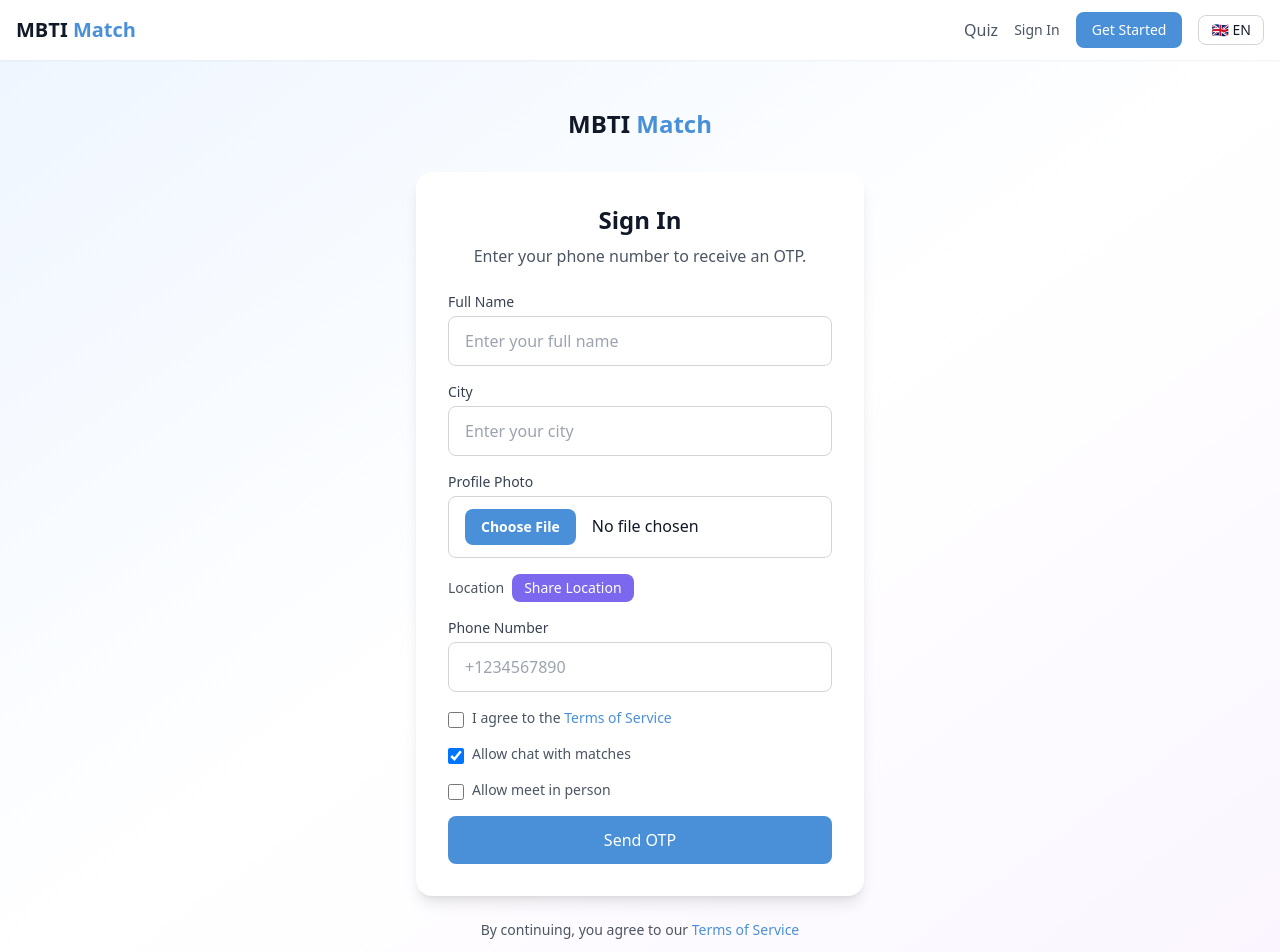
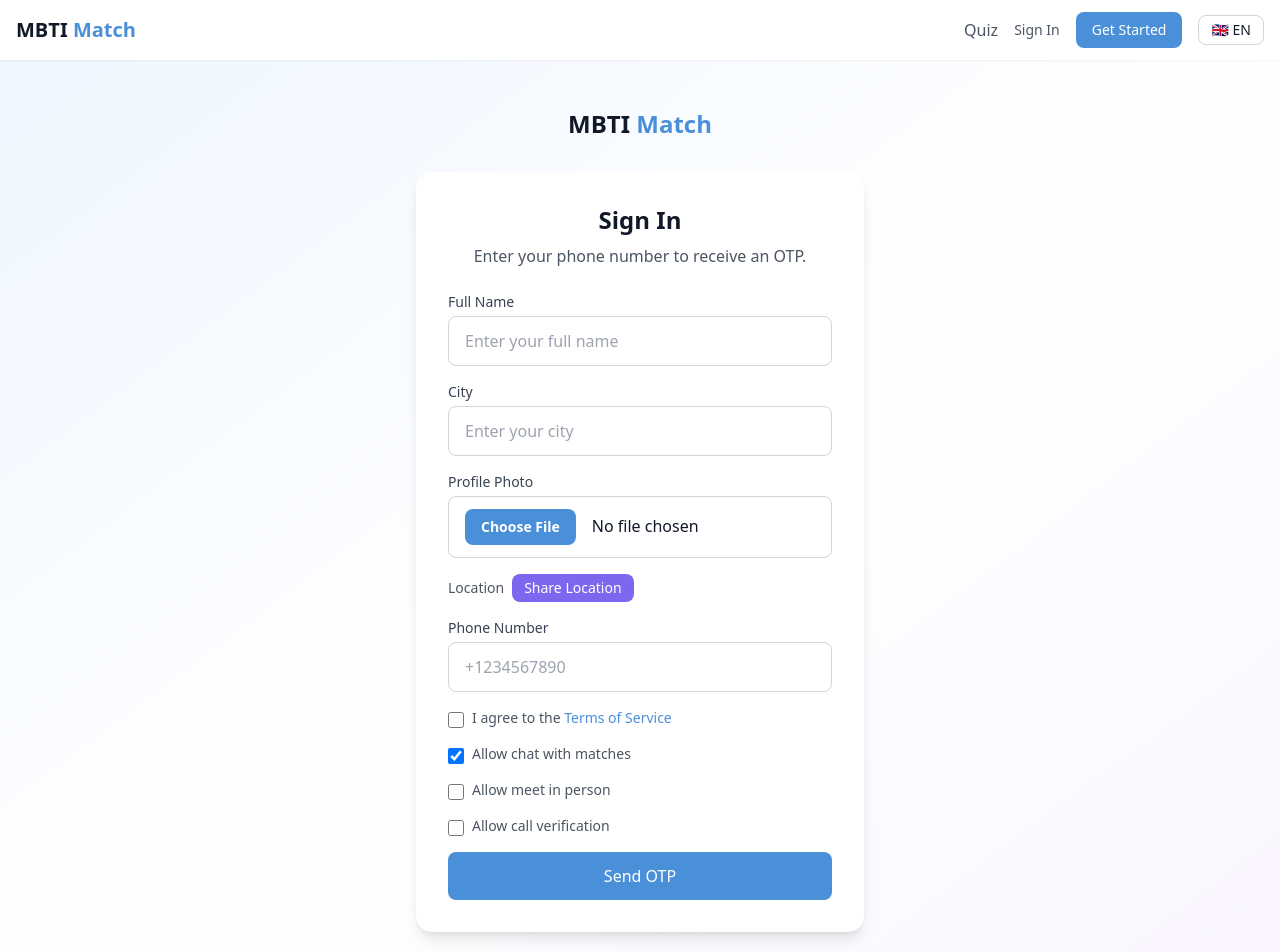
Before and after one commit to Jahanaray/MBTISharp, a React (Vite) app in the folder frontend/: page /login in a window 1280 px wide. Shown: the top 952 px of the page. Built offline with nearby package versions, Linux system fonts and the light colour scheme.

Commit message:
T094: Add call verification consent checkbox to registration form

```diff
--- a/frontend/src/i18n/locales/en/common.json
+++ b/frontend/src/i18n/locales/en/common.json
@@ -119,6 +119,7 @@
     "shareLocation": "Share Location",
     "gettingLocation": "Getting location...",
     "locationCaptured": "Captured ({lat}, {lng})",
+    "allowCallVerification": "Allow call verification",
     "allowMeetInPerson": "Allow meet in person",
     "allowChat": "Allow chat with matches",
     "acceptTerms": "I agree to the",
--- a/frontend/src/i18n/locales/fa/common.json
+++ b/frontend/src/i18n/locales/fa/common.json
@@ -119,6 +119,7 @@
     "shareLocation": "اشتراک‌گذاری موقعیت",
     "gettingLocation": "در حال دریافت موقعیت...",
     "locationCaptured": "دریافت شد ({lat}, {lng})",
+    "allowCallVerification": "اجازه تماس تاییدیه",
     "allowMeetInPerson": "اجازه ملاقات حضوری",
     "allowChat": "اجازه چت با جفت‌ها",
     "acceptTerms": "با شرایط زیر موافقم",
--- a/frontend/src/pages/Login.tsx
+++ b/frontend/src/pages/Login.tsx
@@ -16,6 +16,7 @@ function Login() {
   const [termsAccepted, setTermsAccepted] = useState(false)
   const [allowChat, setAllowChat] = useState(true)
   const [allowMeetInPerson, setAllowMeetInPerson] = useState(false)
+  const [allowCallVerification, setAllowCallVerification] = useState(false)
   const [otp, setOtp] = useState('')
   const [loading, setLoading] = useState(false)
   const [error, setError] = useState('')
@@ -58,12 +59,13 @@ function Login() {
             formData.append('termsAccepted', termsAccepted.toString())
             formData.append('allowChat', allowChat.toString())
             formData.append('allowMeetInPerson', allowMeetInPerson.toString())
+            formData.append('allowCallVerification', allowCallVerification.toString())
             if (latitude) formData.append('latitude', latitude.toString())
             if (longitude) formData.append('longitude', longitude.toString())
             if (photoFile) formData.append('photo', photoFile)
             return formData
           })()
-        : JSON.stringify({ phoneNumber, fullName, city, latitude, longitude, termsAccepted, allowChat, allowMeetInPerson })
+        : JSON.stringify({ phoneNumber, fullName, city, latitude, longitude, termsAccepted, allowChat, allowMeetInPerson, allowCallVerification })
 
       const headers: HeadersInit = photoFile
         ? {}
@@ -250,6 +252,19 @@ function Login() {
                   </label>
                 </div>
 
+                <div className="flex items-start">
+                  <input
+                    id="allowCallVerification"
+                    type="checkbox"
+                    checked={allowCallVerification}
+                    onChange={(e) => setAllowCallVerification(e.target.checked)}
+                    className="mt-1 w-4 h-4 text-primary border-gray-300 rounded focus:ring-primary"
+                  />
+                  <label htmlFor="allowCallVerification" className="ml-2 text-sm text-gray-600">
+                    {t('auth.allowCallVerification', 'Allow call verification')}
+                  </label>
+                </div>
+
                 {error && (
                   <p className="text-sm text-red-600 bg-red-50 p-3 rounded-lg">{error}</p>
                 )}
```
